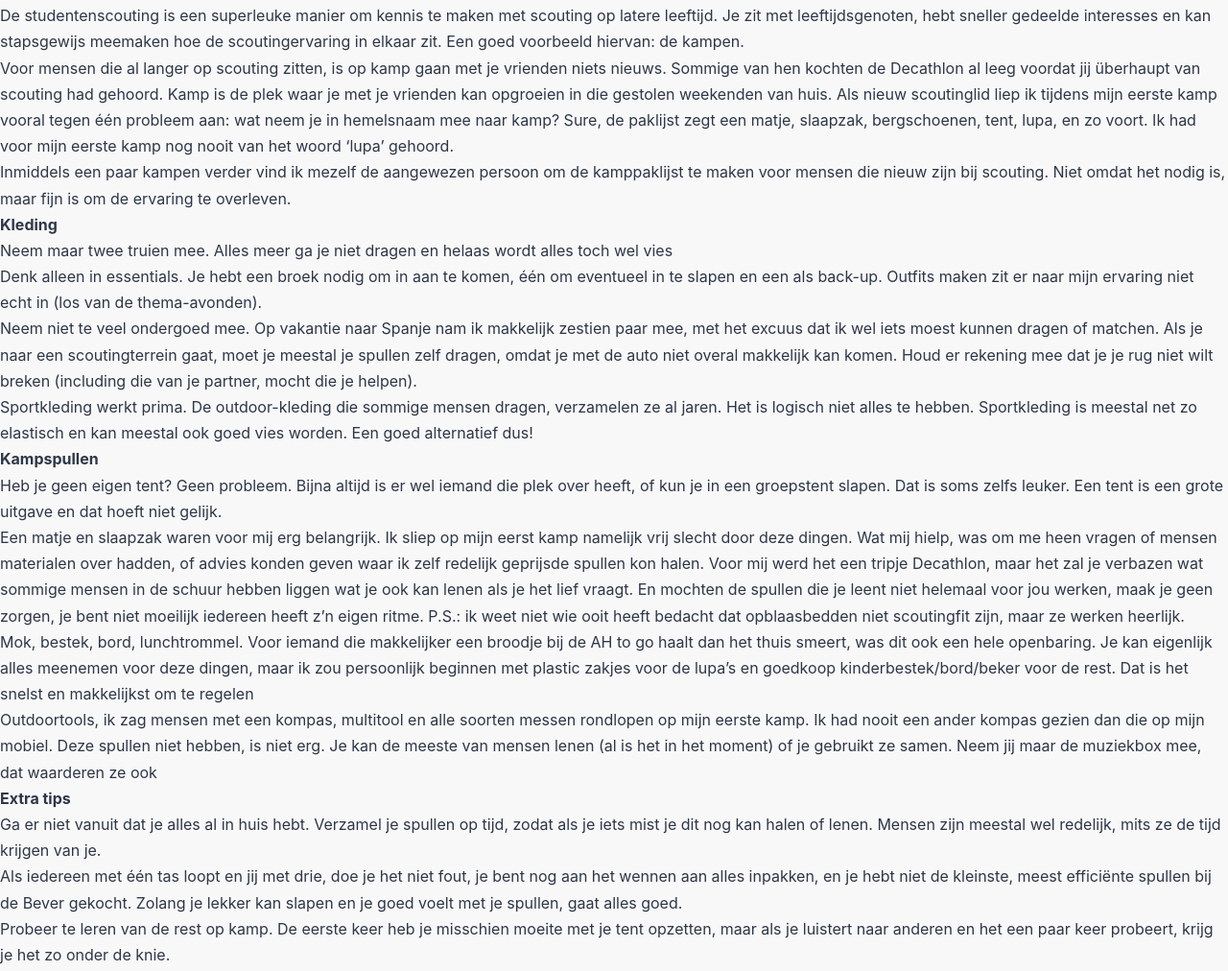
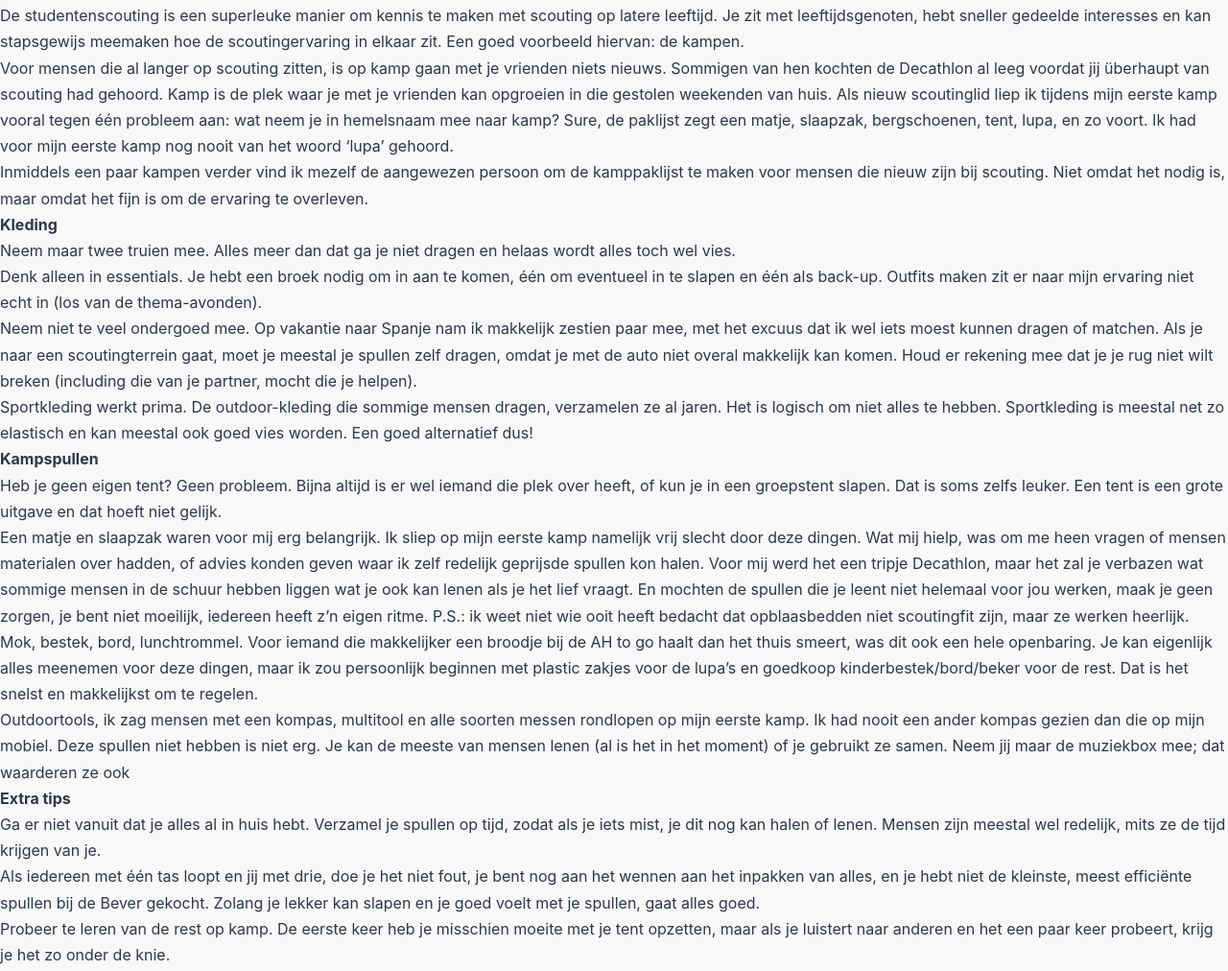
Before and after one commit to UFO-stam/UFO-Update, an Eleventy site: page src/pages/posts/nieuwsbrief-juni-2026.md in a window 1280 px wide. Shown: the part 7523-8535 px from the top of the page at 96% size. Built offline with nearby package versions, Linux system fonts and the light colour scheme; Eleventy itself is replaced by a stand-in of ours; files that its build step writes are made by us from their sources; a web font is replaced by a local one; what eleventy-plugin-embed-everything would draw is missing.

Commit message:
Update Posts “nieuwsbrief-juni”

```diff
--- a/src/pages/posts/nieuwsbrief-juni-2026.md
+++ b/src/pages/posts/nieuwsbrief-juni-2026.md
@@ -35,32 +35,32 @@ Op 12 mei was er opnieuw een AV, omdat het proces voor het kiezen van een bestuu
 
 De studentenscouting is een superleuke manier om kennis te maken met scouting op latere leeftijd. Je zit met leeftijdsgenoten, hebt sneller gedeelde interesses en kan stapsgewijs meemaken hoe de scoutingervaring in elkaar zit. Een goed voorbeeld hiervan: de kampen.
 
-Voor mensen die al langer op scouting zitten, is op kamp gaan met je vrienden niets nieuws. Sommige van hen kochten de Decathlon al leeg voordat jij überhaupt van scouting had gehoord. Kamp is de plek waar je met je vrienden kan opgroeien in die gestolen weekenden van huis. Als nieuw scoutinglid liep ik tijdens mijn eerste kamp vooral tegen één probleem aan: wat neem je in hemelsnaam mee naar kamp? Sure, de paklijst zegt een matje, slaapzak, bergschoenen, tent, lupa, en zo voort. Ik had voor mijn eerste kamp nog nooit van het woord ‘lupa’ gehoord.
+Voor mensen die al langer op scouting zitten, is op kamp gaan met je vrienden niets nieuws. Sommigen van hen kochten de Decathlon al leeg voordat jij überhaupt van scouting had gehoord. Kamp is de plek waar je met je vrienden kan opgroeien in die gestolen weekenden van huis. Als nieuw scoutinglid liep ik tijdens mijn eerste kamp vooral tegen één probleem aan: wat neem je in hemelsnaam mee naar kamp? Sure, de paklijst zegt een matje, slaapzak, bergschoenen, tent, lupa, en zo voort. Ik had voor mijn eerste kamp nog nooit van het woord ‘lupa’ gehoord.
 
-Inmiddels een paar kampen verder vind ik mezelf de aangewezen persoon om de kamppaklijst te maken voor mensen die nieuw zijn bij scouting. Niet omdat het nodig is, maar fijn is om de ervaring te overleven.
+Inmiddels een paar kampen verder vind ik mezelf de aangewezen persoon om de kamppaklijst te maken voor mensen die nieuw zijn bij scouting. Niet omdat het nodig is, maar omdat het fijn is om de ervaring te overleven.
 
 **Kleding**\
-Neem maar twee truien mee. Alles meer ga je niet dragen en helaas wordt alles toch wel vies
+Neem maar twee truien mee. Alles meer dan dat ga je niet dragen en helaas wordt alles toch wel vies.
 
-Denk alleen in essentials. Je hebt een broek nodig om in aan te komen, één om eventueel in te slapen en een als back-up. Outfits maken zit er naar mijn ervaring niet echt in (los van de thema-avonden).
+Denk alleen in essentials. Je hebt een broek nodig om in aan te komen, één om eventueel in te slapen en één als back-up. Outfits maken zit er naar mijn ervaring niet echt in (los van de thema-avonden).
 
 Neem niet te veel ondergoed mee. Op vakantie naar Spanje nam ik makkelijk zestien paar mee, met het excuus dat ik wel iets moest kunnen dragen of matchen. Als je naar een scoutingterrein gaat, moet je meestal je spullen zelf dragen, omdat je met de auto niet overal makkelijk kan komen. Houd er rekening mee dat je je rug niet wilt breken (including die van je partner, mocht die je helpen).
 
-Sportkleding werkt prima. De outdoor-kleding die sommige mensen dragen, verzamelen ze al jaren. Het is logisch niet alles te hebben. Sportkleding is meestal net zo elastisch en kan meestal ook goed vies worden. Een goed alternatief dus!
+Sportkleding werkt prima. De outdoor-kleding die sommige mensen dragen, verzamelen ze al jaren. Het is logisch om niet alles te hebben. Sportkleding is meestal net zo elastisch en kan meestal ook goed vies worden. Een goed alternatief dus!
 
 **Kampspullen**\
 Heb je geen eigen tent? Geen probleem. Bijna altijd is er wel iemand die plek over heeft, of kun je in een groepstent slapen. Dat is soms zelfs leuker. Een tent is een grote uitgave en dat hoeft niet gelijk.
 
-Een matje en slaapzak waren voor mij erg belangrijk. Ik sliep op mijn eerst kamp namelijk vrij slecht door deze dingen. Wat mij hielp, was om me heen vragen of mensen materialen over hadden, of advies konden geven waar ik zelf redelijk geprijsde spullen kon halen. Voor mij werd het een tripje Decathlon, maar het zal je verbazen wat sommige mensen in de schuur hebben liggen wat je ook kan lenen als je het lief vraagt. En mochten de spullen die je leent niet helemaal voor jou werken, maak je geen zorgen, je bent niet moeilijk iedereen heeft z’n eigen ritme. P.S.: ik weet niet wie ooit heeft bedacht dat opblaasbedden niet scoutingfit zijn, maar ze werken heerlijk.
+Een matje en slaapzak waren voor mij erg belangrijk. Ik sliep op mijn eerste kamp namelijk vrij slecht door deze dingen. Wat mij hielp, was om me heen vragen of mensen materialen over hadden, of advies konden geven waar ik zelf redelijk geprijsde spullen kon halen. Voor mij werd het een tripje Decathlon, maar het zal je verbazen wat sommige mensen in de schuur hebben liggen wat je ook kan lenen als je het lief vraagt. En mochten de spullen die je leent niet helemaal voor jou werken, maak je geen zorgen, je bent niet moeilijk, iedereen heeft z’n eigen ritme. P.S.: ik weet niet wie ooit heeft bedacht dat opblaasbedden niet scoutingfit zijn, maar ze werken heerlijk.
 
-Mok, bestek, bord, lunchtrommel. Voor iemand die makkelijker een broodje bij de AH to go haalt dan het thuis smeert, was dit ook een hele openbaring. Je kan eigenlijk alles meenemen voor deze dingen, maar ik zou persoonlijk beginnen met plastic zakjes voor de lupa’s en goedkoop kinderbestek/bord/beker voor de rest. Dat is het snelst en makkelijkst om te regelen
+Mok, bestek, bord, lunchtrommel. Voor iemand die makkelijker een broodje bij de AH to go haalt dan het thuis smeert, was dit ook een hele openbaring. Je kan eigenlijk alles meenemen voor deze dingen, maar ik zou persoonlijk beginnen met plastic zakjes voor de lupa’s en goedkoop kinderbestek/bord/beker voor de rest. Dat is het snelst en makkelijkst om te regelen.
 
-Outdoortools, ik zag mensen met een kompas, multitool en alle soorten messen rondlopen op mijn eerste kamp. Ik had nooit een ander kompas gezien dan die op mijn mobiel. Deze spullen niet hebben, is niet erg. Je kan de meeste van mensen lenen (al is het in het moment) of je gebruikt ze samen. Neem jij maar de muziekbox mee, dat waarderen ze ook
+Outdoortools, ik zag mensen met een kompas, multitool en alle soorten messen rondlopen op mijn eerste kamp. Ik had nooit een ander kompas gezien dan die op mijn mobiel. Deze spullen niet hebben is niet erg. Je kan de meeste van mensen lenen (al is het in het moment) of je gebruikt ze samen. Neem jij maar de muziekbox mee; dat waarderen ze ook
 
 **Extra tips**\
-Ga er niet vanuit dat je alles al in huis hebt. Verzamel je spullen op tijd, zodat als je iets mist je dit nog kan halen of lenen. Mensen zijn meestal wel redelijk, mits ze de tijd krijgen van je.
+Ga er niet vanuit dat je alles al in huis hebt. Verzamel je spullen op tijd, zodat als je iets mist, je dit nog kan halen of lenen. Mensen zijn meestal wel redelijk, mits ze de tijd krijgen van je.
 
-Als iedereen met één tas loopt en jij met drie, doe je het niet fout, je bent nog aan het wennen aan alles inpakken, en je hebt niet de kleinste, meest efficiënte spullen bij de Bever gekocht. Zolang je lekker kan slapen en je goed voelt met je spullen, gaat alles goed.
+Als iedereen met één tas loopt en jij met drie, doe je het niet fout, je bent nog aan het wennen aan het inpakken van alles, en je hebt niet de kleinste, meest efficiënte spullen bij de Bever gekocht. Zolang je lekker kan slapen en je goed voelt met je spullen, gaat alles goed.
 
 Probeer te leren van de rest op kamp. De eerste keer heb je misschien moeite met je tent opzetten, maar als je luistert naar anderen en het een paar keer probeert, krijg je het zo onder de knie.
 
```
